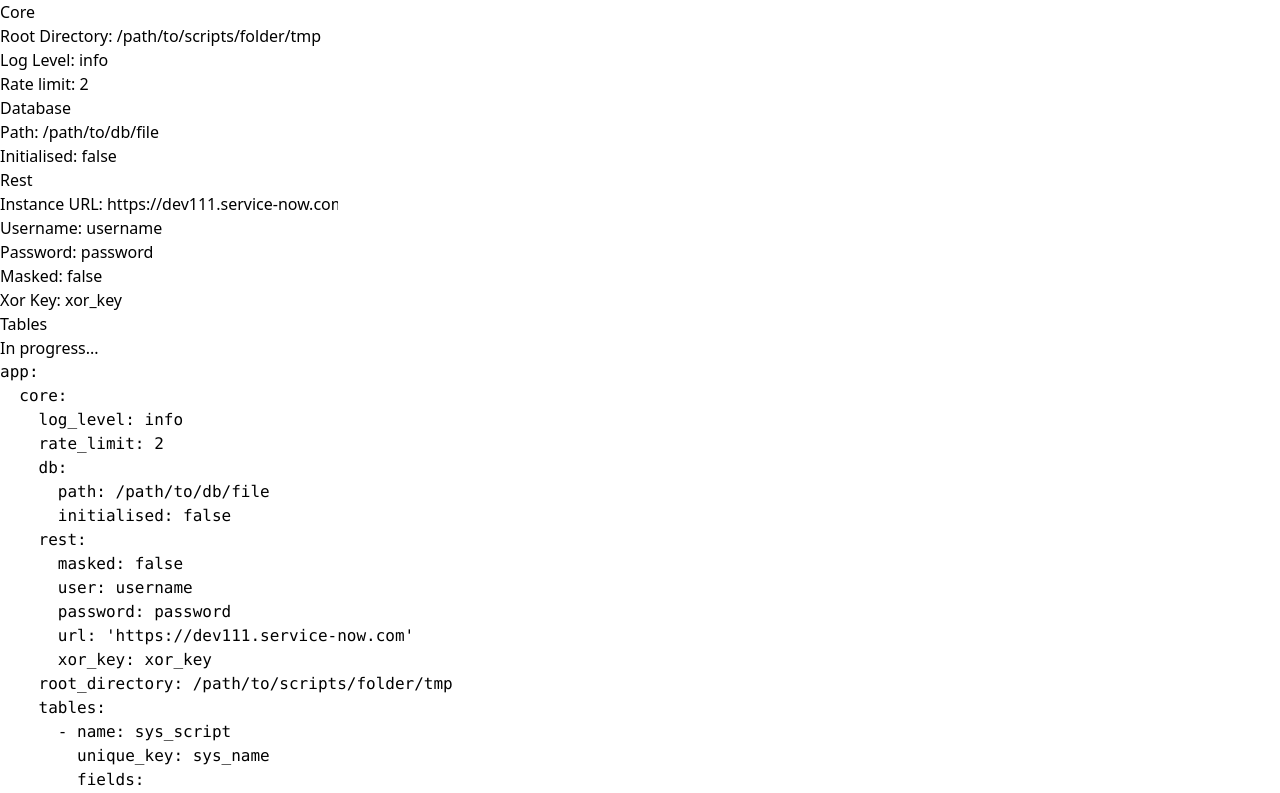
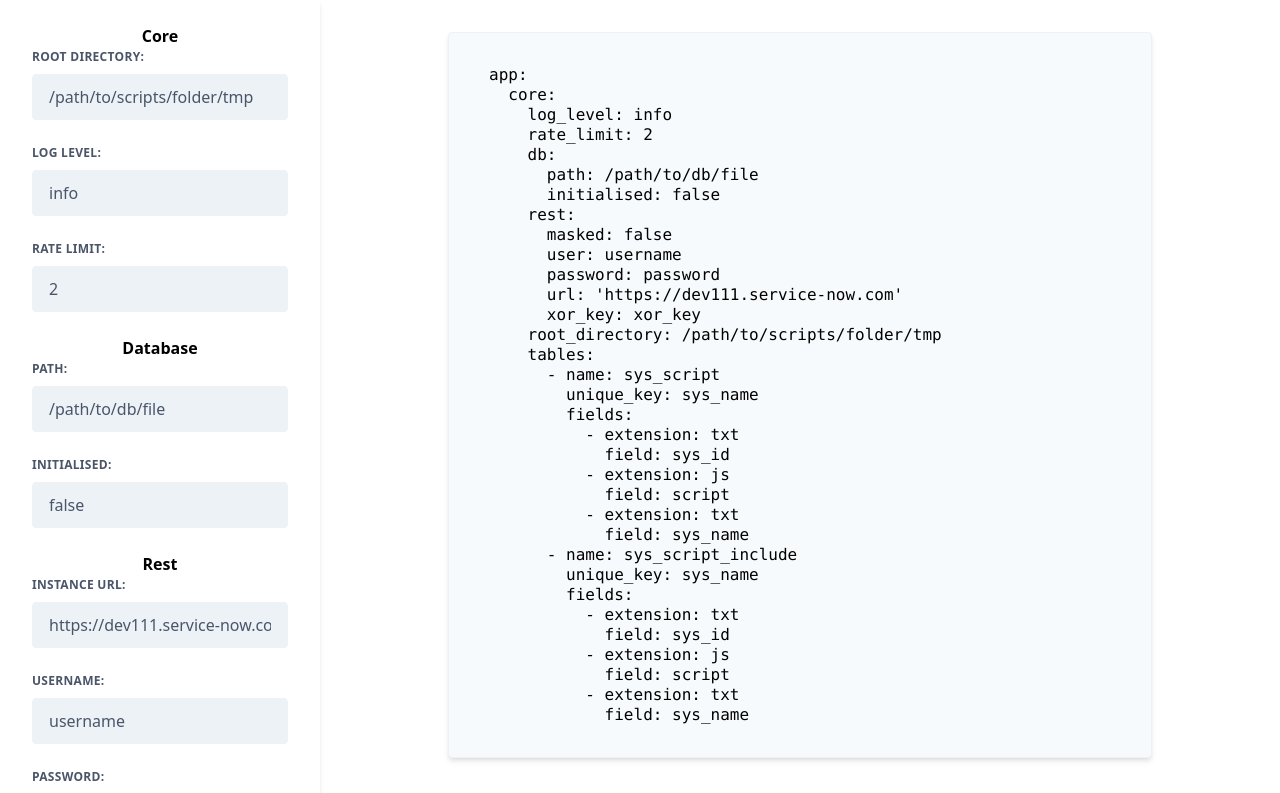
Before and after one commit to sn-edit/config-generator, a React (Vite) app: page / in a window 1280 px wide. Shown: the top 793 px of the page. Built offline with nearby package versions, Linux system fonts and the light colour scheme.

Commit message:
Initial prototype

```diff
--- a/src/App.js
+++ b/src/App.js
@@ -79,29 +79,63 @@
         lastObj[last] = value;
     }
 
-    console.log("RERENDER", config)
+    console.log("RERENDER", config);
+
+    const labelStyle = "block uppercase tracking-wide text-gray-700 text-xs font-bold mb-2";
+    const inputStyle = "appearance-none block w-full bg-gray-200 text-gray-700 border border-gray-200 rounded py-3 px-4 leading-tight focus:outline-none focus:bg-white focus:border-gray-500";
+    const headerStyle = "text-center font-semibold";
+
     return <React.Fragment>
-        <form>
-            <h1>Core</h1>
-            Root Directory: <input type={"text"} onChange={(e) => handleChange(e)} name={"app.core.root_directory"} value={config.app.core.root_directory} /> <br />
-            Log Level: <input type={"text"} onChange={(e) => handleChange(e)} name={"app.core.log_level"} value={config.app.core.log_level} /> <br />
-            Rate limit: <input type={"text"} onChange={(e) => handleChange(e)} name={"app.core.rate_limit"} value={config.app.core.rate_limit} /> <br />
-            <h1>Database</h1>
-            Path: <input type={"text"} onChange={(e) => handleChange(e)} name={"app.core.db.path"} value={config.app.core.db.path} /> <br />
-            Initialised: <input type={"text"} onChange={(e) => handleChange(e)} name={"app.core.db.initialised"} value={config.app.core.db.initialised} /> <br />
-            <h1>Rest</h1>
-            Instance URL: <input type={"text"} onChange={(e) => handleChange(e)} name={"app.core.rest.url"} value={config.app.core.rest.url} /> <br />
-            Username: <input type={"text"} onChange={(e) => handleChange(e)} name={"app.core.rest.user"} value={config.app.core.rest.user} /> <br />
-            Password: <input type={"text"} onChange={(e) => handleChange(e)} name={"app.core.rest.password"} value={config.app.core.rest.password} /> <br />
-            Masked: <input type={"text"} onChange={(e) => handleChange(e)} name={"app.core.rest.masked"} value={config.app.core.rest.masked} /> <br />
-            Xor Key: <input type={"text"} onChange={(e) => handleChange(e)} name={"app.core.rest.xor_key"} value={config.app.core.rest.xor_key} /> <br />
-            <h1>Tables</h1>
-            <p>In progress...</p>
+        <div className="flex">
+
+            <form class="bg-white shadow-md rounded px-8 pt-6 pb-8 w-1/4 h-full">
+
+            <h1 className={headerStyle}>Core</h1>
+                <label className={labelStyle}>Root Directory:</label>
+                <input className={inputStyle} type={"text"} onChange={(e) => handleChange(e)} name={"app.core.root_directory"} value={config.app.core.root_directory} /> <br />
+
+                <label className={labelStyle}>Log Level: </label>
+                <input className={inputStyle} type={"text"} onChange={(e) => handleChange(e)} name={"app.core.log_level"} value={config.app.core.log_level} /> <br />
+
+                <label className={labelStyle}>Rate limit: </label>
+                <input className={inputStyle} type={"text"} onChange={(e) => handleChange(e)} name={"app.core.rate_limit"} value={config.app.core.rate_limit} /> <br />
+
+            <h1 className={headerStyle}>Database</h1>
+                <label className={labelStyle}>Path: </label>
+                <input className={inputStyle} type={"text"} onChange={(e) => handleChange(e)} name={"app.core.db.path"} value={config.app.core.db.path} /> <br />
+
+                <label className={labelStyle}>Initialised: </label>
+                <input className={inputStyle} type={"text"} onChange={(e) => handleChange(e)} name={"app.core.db.initialised"} value={config.app.core.db.initialised} /> <br />
+
+
+            <h1 className={headerStyle}>Rest</h1>
+                <label className={labelStyle}> Instance URL: </label>
+                <input className={inputStyle} type={"text"} onChange={(e) => handleChange(e)} name={"app.core.rest.url"} value={config.app.core.rest.url} /> <br />
+
+                <label className={labelStyle}>Username: </label>
+                <input className={inputStyle} type={"text"} onChange={(e) => handleChange(e)} name={"app.core.rest.user"} value={config.app.core.rest.user} /> <br />
+
+                <label className={labelStyle}>Password: </label>
+                <input className={inputStyle} type={"text"} onChange={(e) => handleChange(e)} name={"app.core.rest.password"} value={config.app.core.rest.password} type="password" /> <br />
+
+                <label className={labelStyle}>Masked: </label>
+                <input className={inputStyle} type={"text"} onChange={(e) => handleChange(e)} name={"app.core.rest.masked"} value={config.app.core.rest.masked} /> <br />
+
+                <label className={labelStyle}>Xor Key: </label>
+                <input className={inputStyle} type={"text"} onChange={(e) => handleChange(e)} name={"app.core.rest.xor_key"} value={config.app.core.rest.xor_key} /> <br />
+
         </form>
-        {/* this here goes to the right */}
-        <pre>
-            {yaml.safeDump(config)}
-        </pre>
+
+            <div className="w-3/4">
+                <div className="bg-gray-100 md:mx-32 md:my-8 px-10 py-8 border border-gray-200 rounded leading-tight focus:outline-none focus:bg-white focus:border-gray-500 shadow-md">
+                    <pre>
+                        {yaml.safeDump(config)}
+                    </pre>
+                </div>
+            </div>
+
+        </div>
+
     </React.Fragment>
 };
 
```
